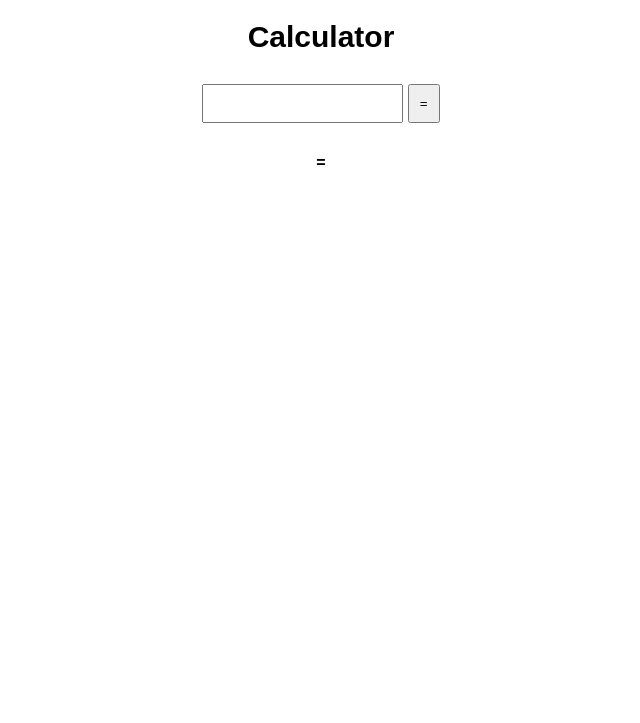
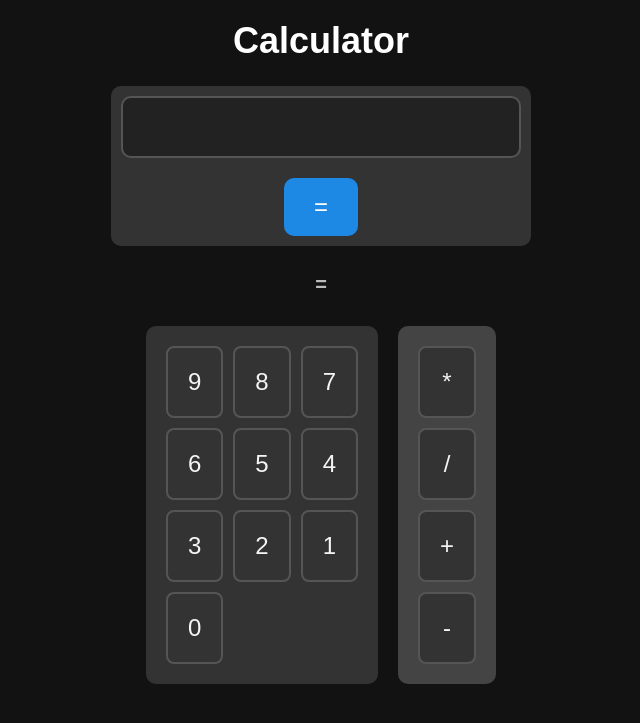
Before and after one commit to Ahmed-iaaz64/Calculator, a Flask app: page / in a window 1280 px wide. Shown: the top 723 px of the page, without its empty margins (319-959 px from the left). Run offline with Flask 3, Linux system fonts and the light colour scheme.

Commit message:
calc in flask with gpt styles

```diff
--- a/main.py
+++ b/main.py
@@ -1,5 +1,5 @@
 import sys
-# and (precedence(tokens[i]) > precedence(operator_stack[-1]) or precedence(tokens[i]) == precedence(operator_stack[len(operator_stack)-1])):
+
 
 def is_left_associative(operator):
     if operator == '+' or operator == '-' or operator == '*' or operator == '/':
--- a/static/css/main.css
+++ b/static/css/main.css
@@ -1,19 +1,150 @@
+/* General styling */
 body {
   margin: 0;
-  font-family: sans-serif;
+  font-family: "Arial", sans-serif;
+  background-color: #121212; /* Dark background */
+  color: #f5f5f5; /* Light text for dark theme */
 }
 
 h1 {
-  font-size: 30px;
+  font-size: 36px;
   text-align: center;
+  margin-top: 20px;
+  color: #ffffff; /* White text for title */
 }
 
-form,
-input {
+/* Styling for the form and input fields */
+form {
   text-align: center;
   padding: 10px;
+  margin-bottom: 20px;
+  width: 80%;
+  max-width: 400px;
+  margin-left: auto;
+  margin-right: auto;
+  background-color: #333; /* Darker background for form */
+  border-radius: 10px;
 }
 
+input[type="text"] {
+  width: 100%; /* Make sure the input field takes up the full width of its container */
+  padding: 15px;
+  font-size: 24px;
+  border-radius: 10px;
+  border: 2px solid #555;
+  background-color: #222; /* Dark input field */
+  color: #fff; /* White text inside the input field */
+  margin-bottom: 20px;
+  box-sizing: border-box; /* Ensures padding is included in the width calculation */
+}
+
+input[type="submit"] {
+  background-color: #1e88e5; /* Blue color for submit button */
+  color: #fff;
+  border: none;
+  padding: 15px 30px;
+  font-size: 24px;
+  cursor: pointer;
+  border-radius: 10px;
+  transition: all 0.3s ease;
+}
+
+input[type="submit"]:hover {
+  background-color: #1565c0; /* Darker blue when hovered */
+}
+
+input[type="submit"]:focus {
+  outline: none;
+}
+
+/* Styling for the result text */
 h4 {
   text-align: center;
+  font-size: 20px;
+  color: #bbb; /* Slightly lighter text for results */
 }
+
+/* Container styling */
+.container {
+  text-align: center;
+  display: flex;
+  justify-content: center; /* Center the whole calculator */
+  margin-top: 30px;
+}
+
+.calculator {
+  display: flex;
+  flex-direction: row; /* Place number grid and operators side by side */
+}
+
+.numbers {
+  display: grid;
+  grid-template-columns: repeat(3, 1fr); /* 3 columns for numbers */
+  gap: 10px;
+  background-color: #333; /* Dark background for numbers */
+  padding: 20px;
+  border-radius: 10px;
+}
+
+.operators {
+  display: grid;
+  grid-template-columns: 1fr; /* 1 column for operator buttons */
+  gap: 10px;
+  background-color: #444; /* Slightly lighter dark background for operators */
+  padding: 20px;
+  margin-left: 20px; /* Add space between numbers and operators */
+  border-radius: 10px;
+}
+
+/* Button styling */
+button {
+  background-color: #333;
+  color: #f5f5f5; /* Light text for buttons */
+  font-size: 24px;
+  border: 2px solid #555;
+  border-radius: 8px;
+  cursor: pointer;
+  transition: all 0.3s ease;
+  padding: 20px;
+  display: flex;
+  justify-content: center;
+  align-items: center;
+}
+
+/* Button hover and active states */
+button:hover {
+  background-color: #444;
+  transform: scale(1.1); /* Slightly enlarge buttons on hover */
+}
+
+button:active {
+  background-color: #555;
+}
+
+button:focus {
+  outline: none;
+  border-color: #1e88e5; /* Highlight with blue border when focused */
+}
+
+/* Responsive design */
+@media (max-width: 600px) {
+  .numbers,
+  .operators {
+    grid-template-columns: repeat(
+      3,
+      1fr
+    ); /* Stack buttons on smaller screens */
+  }
+
+  input[type="text"] {
+    font-size: 20px; /* Adjust font size for smaller screens */
+  }
+
+  .calculator {
+    flex-direction: column; /* Stack the number grid and operator buttons vertically on smaller screens */
+  }
+
+  .operators {
+    margin-left: 0; /* Remove space between numbers and operators on smaller screens */
+  }
+}
--- a/templates/answer.html
+++ /dev/null
@@ -1,3 +0,0 @@
-{% extends 'base.html' %} {% block head %} {% endblock %} {% block body %}
-<h1>{{ results }}</h1>
-{% endblock %}
--- a/templates/index.html
+++ b/templates/index.html
@@ -1,10 +1,43 @@
-{% extends 'base.html' %} {% block head %} {% endblock %} {% block body %}
+{% extends 'base.html' %} {% block head %}
+<script>
+  // Function to append the clicked value (number or operator) to the input field
+  function inputNum(value) {
+    // Get the current value of the input field
+    var equationField = document.getElementById("equation");
+    // Append the clicked value to the current input value
+    equationField.value += value;
+  }
+</script>
+{% endblock %} {% block body %}
 <h1>Calculator</h1>
 <div>
-  <form action="http://localhost:5000/" method="post">
+  <!-- Form for submitting the equation -->
+  <form action="http://localhost:5000/" method="post" id="equationform">
     <input type="text" name="equation" id="equation" />
     <input type="submit" value="=" />
   </form>
   <h4>= {{ results }}</h4>
+
+  <!-- Container for number and operator buttons -->
+  <div class="container">
+    <div class="numbers">
+      <button type="button" onclick="inputNum('9')">9</button>
+      <button type="button" onclick="inputNum('8')">8</button>
+      <button type="button" onclick="inputNum('7')">7</button>
+      <button type="button" onclick="inputNum('6')">6</button>
+      <button type="button" onclick="inputNum('5')">5</button>
+      <button type="button" onclick="inputNum('4')">4</button>
+      <button type="button" onclick="inputNum('3')">3</button>
+      <button type="button" onclick="inputNum('2')">2</button>
+      <button type="button" onclick="inputNum('1')">1</button>
+      <button type="button" onclick="inputNum('0')">0</button>
+    </div>
+    <div class="operators">
+      <button type="button" onclick="inputNum('*')">*</button>
+      <button type="button" onclick="inputNum('/')">/</button>
+      <button type="button" onclick="inputNum('+')">+</button>
+      <button type="button" onclick="inputNum('-')">-</button>
+    </div>
+  </div>
 </div>
 {% endblock %}
```
